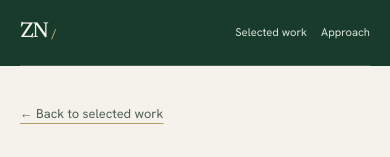
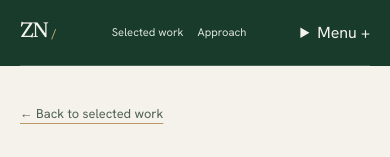
Before and after one commit to mrzulqarnainnadabo/zulqarnain-nadabo, a Next.js app: page /work/civic-intelligence in a window 390 px wide. Shown: the top 157 px of the page. Built offline with nearby package versions, Linux system fonts and the light colour scheme.

Commit message:
ux(portfolio): add consistent mobile navigation to case studies

```diff
--- a/app/work/[slug]/page.jsx
+++ b/app/work/[slug]/page.jsx
@@ -32,6 +32,15 @@ export default async function WorkDetail({ params }) {
             <Link href="/#approach">Approach</Link>
             <Link className="nav-contact" href="/#contact">Contact ↗</Link>
           </nav>
+          <details className="portfolio-mobile-menu">
+            <summary>Menu <span aria-hidden="true">+</span></summary>
+            <div className="portfolio-mobile-panel">
+              <Link href="/#work">Selected work</Link>
+              <Link href="/#approach">Approach</Link>
+              <Link href="/#about">About</Link>
+              <Link href="/#contact">Contact ↗</Link>
+            </div>
+          </details>
         </div>
       </header>
       <article className="case-article portfolio-container">
```
